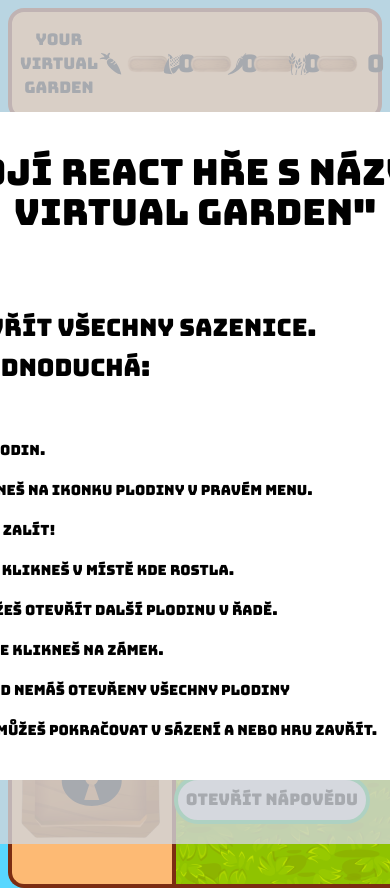
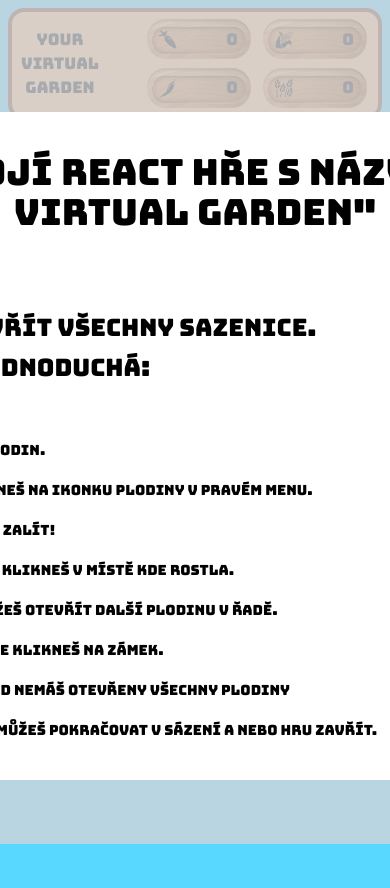
Before and after one commit to HexTreeStudio/yourvirtualgarden, a React (Create React App) app: page / in a window 390 px wide. Shown: the top 888 px of the page. After the commit the page ends 844 px from the top, so only its background shows below. Built offline with nearby package versions, Linux system fonts and the light colour scheme.

Commit message:
responsive

```diff
--- a/src/components/FieldComponent.js
+++ b/src/components/FieldComponent.js
@@ -100,7 +100,11 @@ function FieldComponent({ id }) {
 
   return (
     <div className="relative text-center">
-      <img src={fieldImg} alt="field" className="w-40 rounded-3xl " />
+      <img
+        src={fieldImg}
+        alt="field"
+        className="w-40 rounded-3xl max-sm:rounded-xl"
+      />
       {waterCan}
       {cropContent}
     </div>
--- a/src/components/Fields.js
+++ b/src/components/Fields.js
@@ -6,9 +6,9 @@ function Fields() {
   return (
     <div
       style={{ backgroundImage: `url(${Grass})` }}
-      className="basis-full bg-orange-300 border-4 border-orange-900 rounded-r-2xl py-20 px-20 text-center "
+      className="basis-full bg-orange-300 border-4 border-orange-900 rounded-r-2xl py-14 px-20 max-md:px-12 max-sm:px-2 text-center "
     >
-      <div className="grid grid-cols-3  gap-10 auto-cols-fr  inline-grid">
+      <div className="grid grid-cols-3  gap-10 auto-cols-fr  inline-grid max-lg:gap-5 max-sm:gap-5 ">
         <FieldComponent id={0} />
         <FieldComponent id={1} />
         <FieldComponent id={2} />
--- a/src/components/ModalPage.js
+++ b/src/components/ModalPage.js
@@ -14,7 +14,7 @@ function ModalPage() {
       {isVisible && <Modal onClick={togleVisibility} />}
       <button
         onClick={togleVisibility}
-        className="absolute right-5 bottom-5 p-2 border-green-500  bg-gray-200 hover:bg-gray-100 border-4 rounded-full"
+        className="absolute right-5 top-[7.5rem]  p-2 border-green-500  bg-gray-200 hover:bg-gray-100 border-4 rounded-full text-xs"
       >
         Otevřít nápovědu
       </button>
--- a/src/components/Navbar.js
+++ b/src/components/Navbar.js
@@ -6,25 +6,25 @@ function Navbar() {
   const values = useSelector((state) => state.labels);
   return (
     <header className="bg-orange-300 h-28 border-4 border-orange-900 rounded-2xl flex items-center justify-between mb-10">
-      <span className="lg:text-xl md:text-2xl w-60 p-2 text-center">
+      <span className="text-2xl text-center max-lg:text-xl max-md:text-xl w-60 max-sm:w-24 max-[430px]:text-base max-[430px]:w-18  p-2 ">
         Your virtual garden
       </span>
-      <nav className="flex mx-5 gap-5">
+      <nav className="flex mx-5 gap-5  max-lg:gap-1 max-sm:grid-cols-2 max-sm:grid max-[430px]:mx-2 ">
         <TopLabel
           value={values[0].value}
-          icon={<GiCarrot className="text-2xl" />}
+          icon={<GiCarrot className="text-2xl max-lg:text-xl" />}
         />
         <TopLabel
           value={values[2].value}
-          icon={<GiCorn className="text-2xl" />}
+          icon={<GiCorn className="text-2xl max-lg:text-xl" />}
         />
         <TopLabel
           value={values[3].value}
-          icon={<GiChiliPepper className="text-2xl" />}
+          icon={<GiChiliPepper className="text-2xl max-lg:text-xl" />}
         />
         <TopLabel
           value={values[1].value}
-          icon={<GiWheat className="text-2xl" />}
+          icon={<GiWheat className="text-2xl max-lg:text-xl" />}
         />
       </nav>
     </header>
--- a/src/components/SideBar.js
+++ b/src/components/SideBar.js
@@ -5,31 +5,31 @@ import { useSelector } from "react-redux";
 function SideBar() {
   const barState = useSelector((state) => state.sidebar);
   return (
-    <div className="flex flex-col bg-orange-300 border-y-4 border-l-4 border-orange-900 rounded-l-2xl py-10 justify-between ">
+    <div className="flex flex-col bg-orange-300 border-y-4 border-l-4 border-orange-900 rounded-l-2xl py-10 max-sm:py-2 justify-between ">
       <SideLabel
         crop={
-          <GiCarrot className="w-20 h-20 text-orange-500 bg-yellow-900 rounded-lg p-2" />
+          <GiCarrot className="w-20 h-20 max-lg:w-14 max-lg:h-14 max-[430px]:w-11 max-[430px]:h-11  text-orange-500 bg-yellow-900 rounded-lg p-2" />
         }
         cropType="carrot"
         state={barState[0]}
       />
       <SideLabel
         crop={
-          <GiCorn className="w-20 h-20 text-yellow-500 bg-yellow-900 rounded-lg p-2" />
+          <GiCorn className="w-20 h-20 max-lg:w-14 max-lg:h-14 max-[430px]:w-11 max-[430px]:h-11 text-yellow-500 bg-yellow-900 rounded-lg p-2" />
         }
         cropType="corn"
         state={barState[1]}
       />
       <SideLabel
         crop={
-          <GiChiliPepper className="w-20 h-20 text-red-500 bg-yellow-900 rounded-lg p-2" />
+          <GiChiliPepper className="w-20 h-20 max-lg:w-14 max-lg:h-14 max-[430px]:w-11 max-[430px]:h-11 text-red-500 bg-yellow-900 rounded-lg p-2" />
         }
         cropType="pepper"
         state={barState[2]}
       />
       <SideLabel
         crop={
-          <GiWheat className="w-20 h-20 text-yellow-600 bg-yellow-900 rounded-lg p-2" />
+          <GiWheat className="w-20 h-20 max-lg:w-14 max-lg:h-14 max-[430px]:w-11 max-[430px]:h-11 text-yellow-600 bg-yellow-900 rounded-lg p-2" />
         }
         cropType="wheat"
         state={barState[3]}
--- a/src/components/SideLabel.js
+++ b/src/components/SideLabel.js
@@ -25,19 +25,19 @@ function SideLabel(props) {
   if (props.state.isLocked) {
     return (
       <div
-        className="w-40 h-40  flex items-center relative"
+        className="w-36 h-36 max-lg:w-24 max-lg:h-24 max-[430px]:w-20 max-[430px]:h-20 flex items-center relative"
         onClick={() => handleUnlock(props.cropType)}
       >
         <img src={label} alt="label" />
         <div className=" absolute top-1/2 left-1/2 transform -translate-x-1/2 -translate-y-1/2 pt-2.5 cursor-pointer  ">
-          <GiPadlock className="w-20 h-20" />
+          <GiPadlock className="w-20 h-20 max-lg:w-14 max-lg:h-14 max-[430px]:w-9 max-[430px]:h-9" />
         </div>
       </div>
     );
   } else {
     return (
       <div
-        className="w-40 h-40  flex items-center relative"
+        className="w-36 h-36 max-lg:w-24 max-lg:h-24 max-[430px]:w-20 max-[430px]:h-20 flex items-center relative"
         onClick={handleClick}
       >
         <img src={label} alt="label" />
--- a/src/components/TopLabel.js
+++ b/src/components/TopLabel.js
@@ -1,12 +1,14 @@
 import label from "../img/label_1.png";
 function TopLabel({ value, icon }) {
   return (
-    <div className="lg:w-40 md:w-28 relative">
+    <div className="w-40 max-lg:w-32 max-md:w-28 relative">
       <img src={label} alt="label" />
       <div className="absolute top-1/2 left-1/2 transform -translate-x-1/2 -translate-y-1/2">
-        <div className="flex justify-between items-center w-24">
+        <div className="flex justify-between items-center w-24 max-lg:w-20">
           {icon}
-          <span className="text-2xl">{value}</span>
+          <span className="text-2xl max-lg:text-xl max-md:text-base">
+            {value}
+          </span>
         </div>
       </div>
     </div>
```
